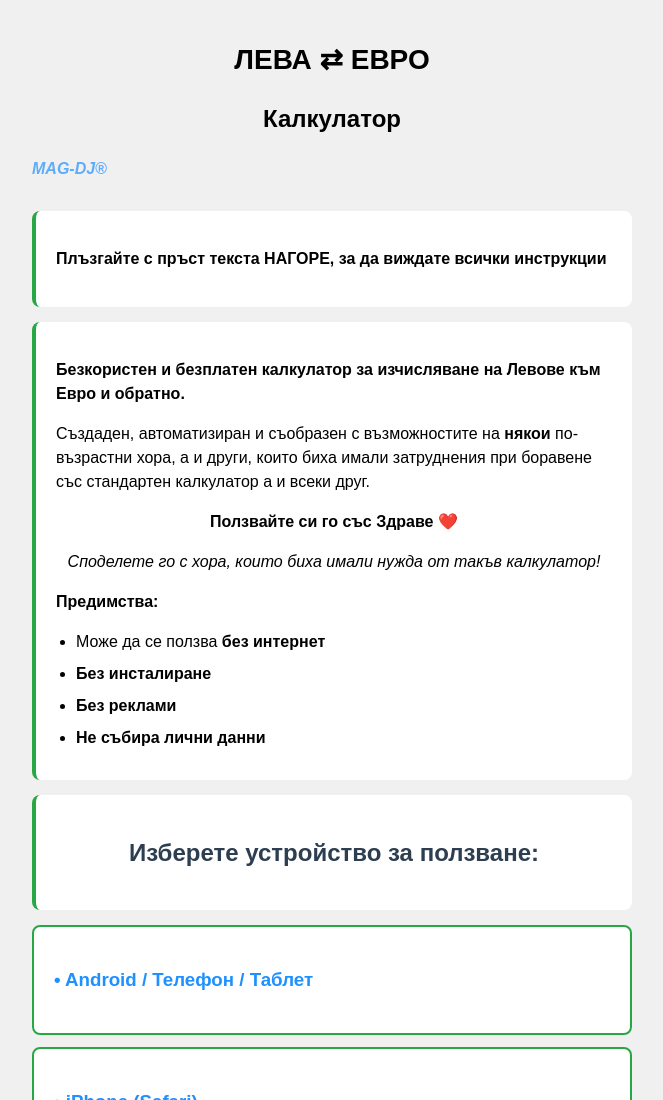
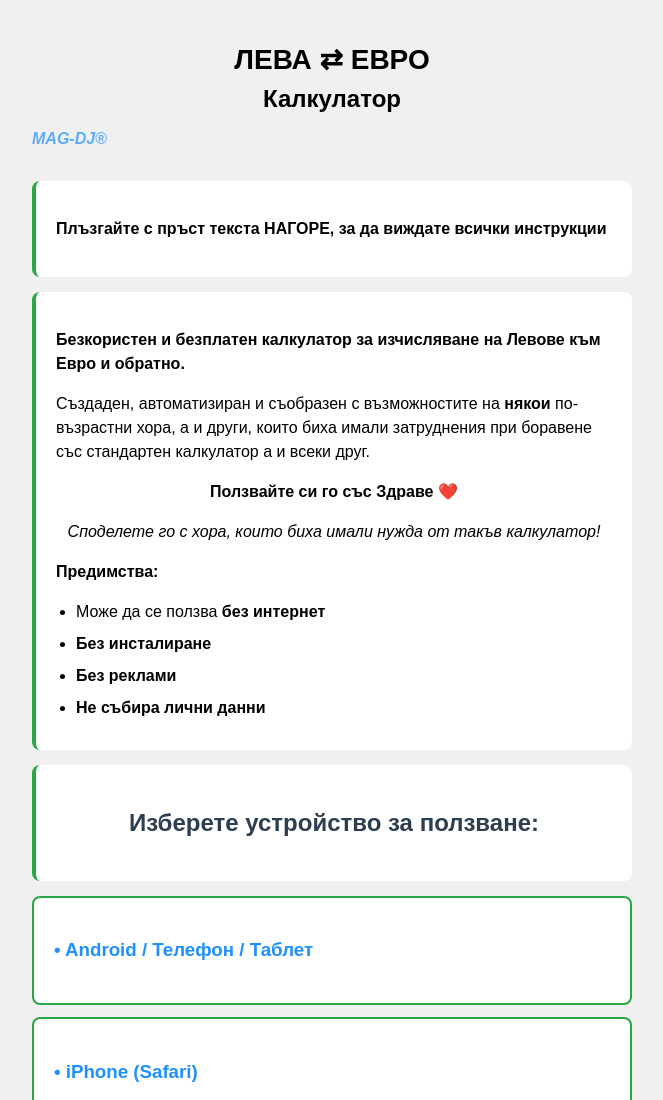
Before and after one commit to MAG-DJ/BGN-EURO-Calc.-portal, a plain HTML site: page index.html in a window 1280 px wide. Shown: the top 1100 px of the page, without its empty margins (308-971 px from the left). Drawn offline with Linux system fonts and the light colour scheme.

Commit message:
Update style.css

```diff
--- a/assets/style.css
+++ b/assets/style.css
@@ -8,7 +8,7 @@ body {
     line-height: 1.5;
 }
 
-/* ЗАГЛАВИЕ ЗА НАЧАЛНА СТРАНИЦА */
+/* ЗАГЛАВИЕ ЗА НАЧАЛНА СТРАНИЦА - ОБНОВЕНО */
 .main-title {
     text-align: center;
     font-size: 28px;
@@ -20,6 +20,7 @@ body {
 .subtitle {
     text-align: center;
     font-size: 24px;
+    margin-top: 0;
     margin-bottom: 0;
     color: #000;
 }
@@ -28,7 +29,7 @@ body {
     text-align: left;
     font-weight: bold;
     font-size: 16px;
-    margin-top: 20px;
+    margin-top: 10px;
     margin-bottom: 30px;
     color: #1e90ff;
     font-style: italic;
```
